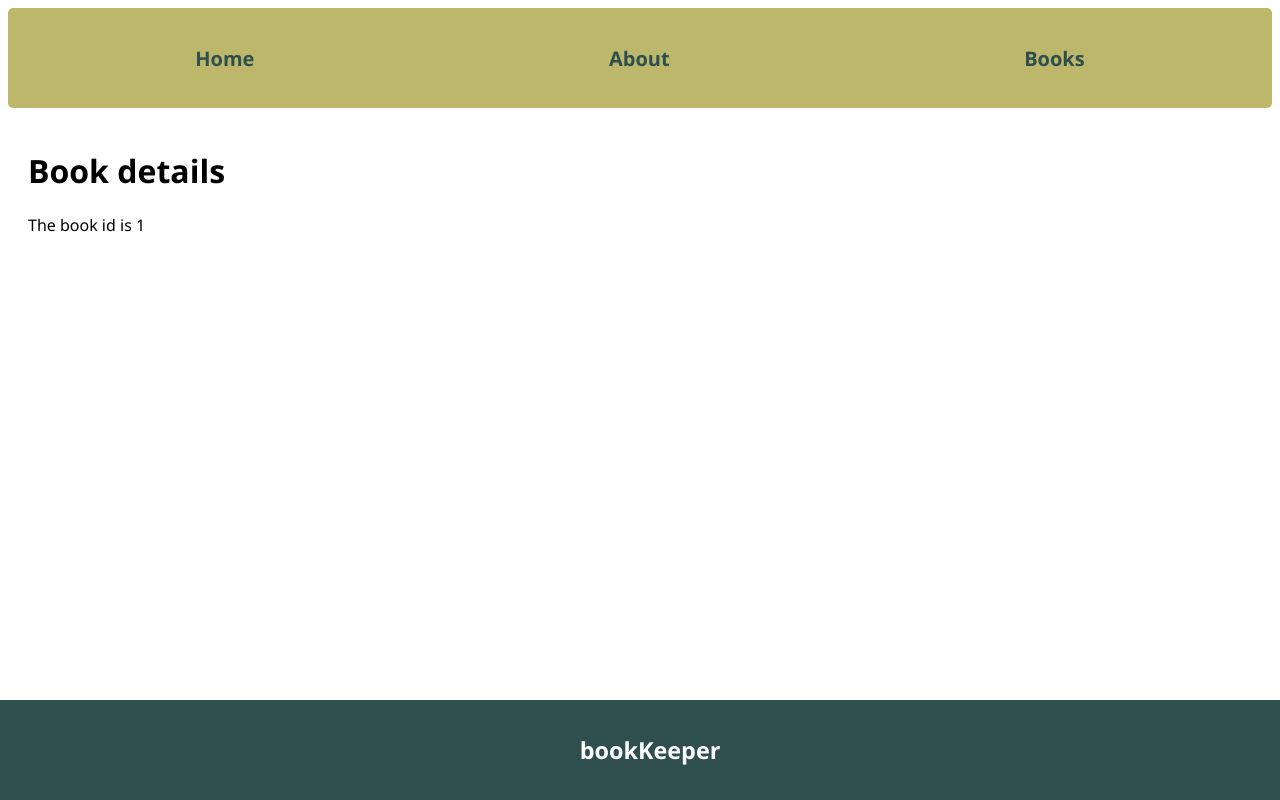
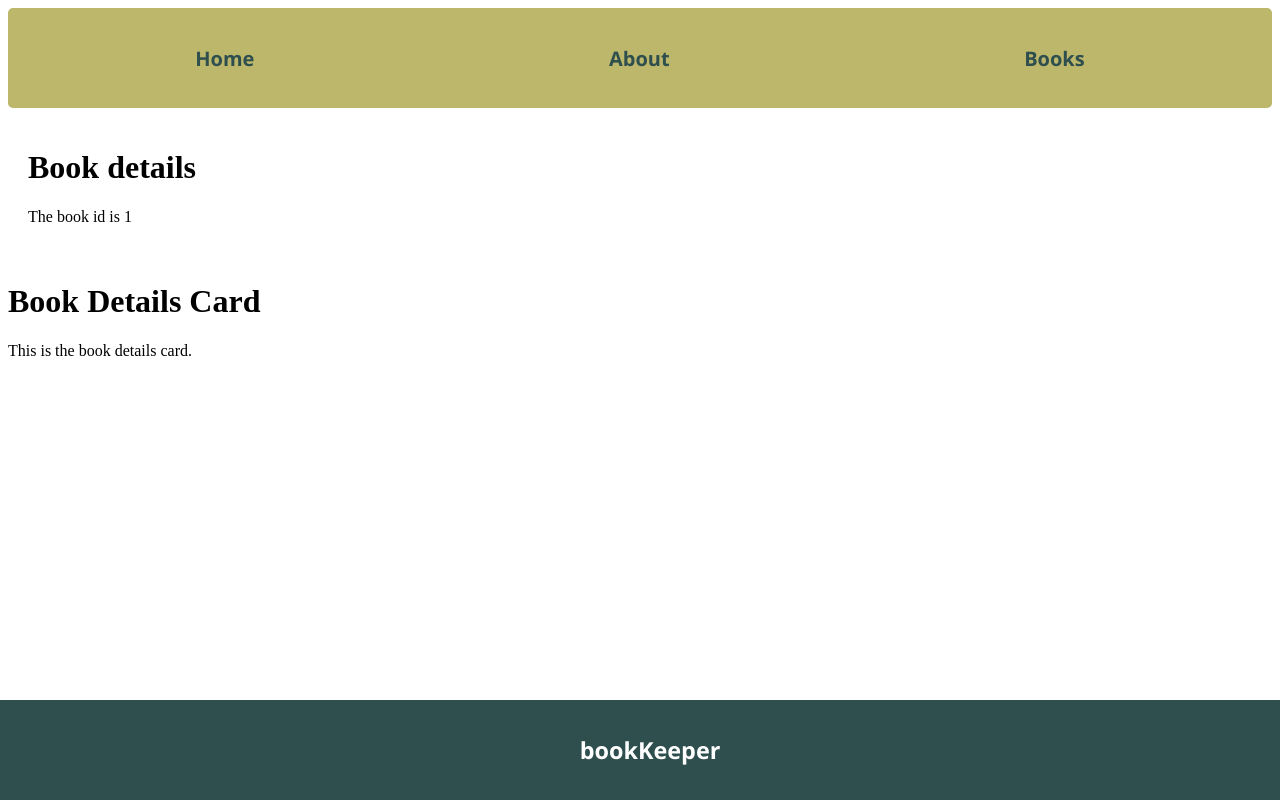
Before and after one commit to lauble/book-keeper, a Vue app: page /books/1 in a window 1280 px wide. Built offline with nearby package versions, Linux system fonts and the light colour scheme.

Commit message:
add book details card, resolve import/export bug

```diff
--- /dev/null
+++ b/src/components/BookDetailsCard.vue
@@ -0,0 +1,14 @@
+<template>
+  <div class="card">
+    <h1>Book Details Card</h1>
+    <p>This is the book details card.</p>
+  </div>
+</template>
+
+<script>
+export default {
+  name: 'BookDetailsCard',
+}
+</script>
+
+<style></style>
--- a/src/views/books/BookDetails.vue
+++ b/src/views/books/BookDetails.vue
@@ -1,15 +1,19 @@
+<script setup>
+import BookDetailsCard from '../../components/BookDetailsCard.vue'
+import { defineProps } from 'vue'
+
+const props = defineProps({
+  id: Number,
+})
+</script>
+
 <template>
   <div class="book-details">
     <h1>Book details</h1>
-    <p>The book id is {{ id }}</p>
+    <p>The book id is {{ props.id }}</p>
   </div>
+  <BookDetailsCard />
 </template>
-
-<script>
-export default {
-  props: ['id'],
-}
-</script>
 
 <style>
 .book-details {
```
